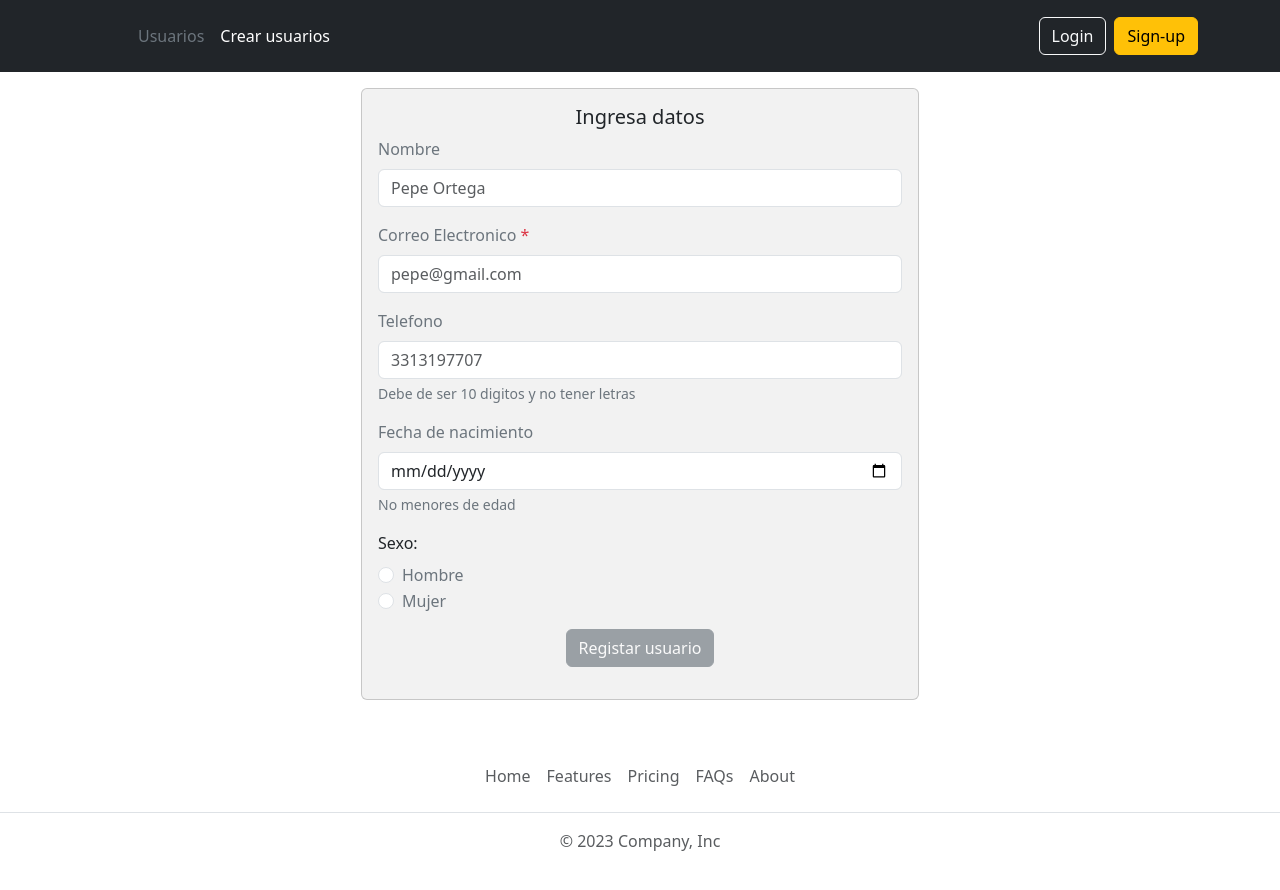
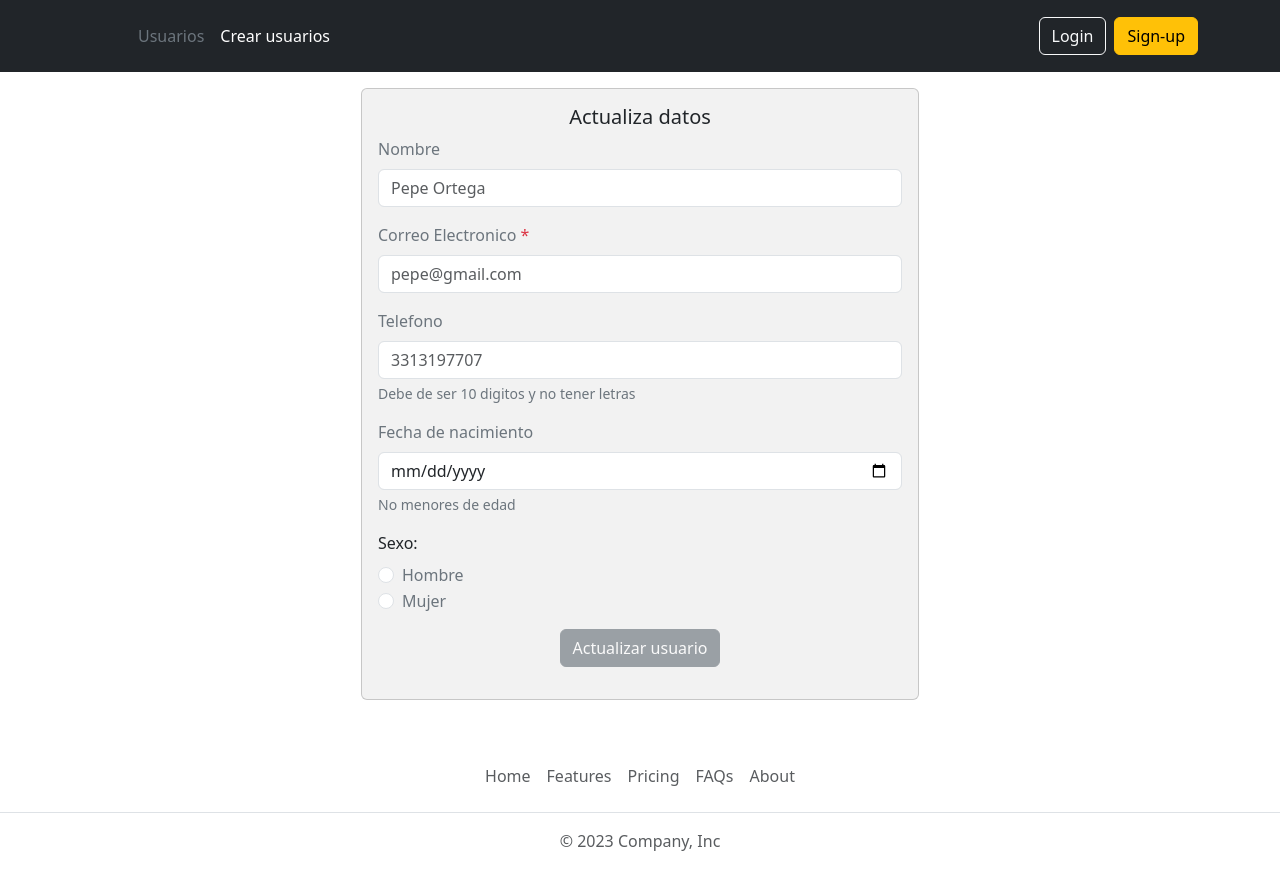
Before and after one commit to Erick-Hernandez-Ortega/prueba-tecnica-yo-contigo, an Angular app: page /ingresar/ingresar in a window 1280 px wide. Shown: the top 890 px of the page. Built offline with nearby package versions, Linux system fonts and the light colour scheme; no server answers.

Commit message:
Se agrega la funcionalidad de actualizar

```diff
--- a/src/app/api/server.mjs
+++ b/src/app/api/server.mjs
@@ -28,13 +28,13 @@ app.get("/usuarios/:id", (req, res) => {
     })
 });
 
-app.put("/usuarios/", (req, res) => {
+app.put("/usuarios", (req, res) => {
     const data = req.body;
 
     connection.query(`UPDATE  prueba.usuarios
 
                         SET nombre='${data.nombre}',
-                        correo='${data.correo}',
+                        correo='${data.email}',
                         fecha_nacimiento='${data.fecha}',
                         sexo='${data.sexo}',
                         telefono='${data.telefono}'
--- a/src/app/components/create-users/create-users.component.html
+++ b/src/app/components/create-users/create-users.component.html
@@ -1,5 +1,5 @@
 <app-header></app-header>
 
-<app-form-users></app-form-users>
+<app-form-users [id_actualizar]="parametro"></app-form-users>
 
 <app-footer></app-footer>
--- a/src/app/components/create-users/create-users.component.ts
+++ b/src/app/components/create-users/create-users.component.ts
@@ -7,12 +7,13 @@ import { ActivatedRoute } from '@angular/router';
   styleUrls: ['./create-users.component.css']
 })
 export class CreateUsersComponent implements OnInit {
+  parametro : number = 0
 
   constructor(private route: ActivatedRoute) { }
 
   ngOnInit() {
     this.route.params.subscribe(params => {
-      const parametro = params['id'];
+      this.parametro = params['id'];
     });
   }
 
--- a/src/app/components/form-users/form-users.component.html
+++ b/src/app/components/form-users/form-users.component.html
@@ -2,7 +2,8 @@
   <div class="d-flex justify-content-center align-items-center">
     <div class="card my-3 w-50">
       <div class="card-body">
-        <h5 class="text-center">Ingresa datos</h5>
+        <h5 class="text-center" *ngIf="!update">Ingresa datos</h5>
+        <h5 class="text-center" *ngIf="update">Actualiza datos</h5>
 
         <div class="mb-3">
           <label for="nombreLabel" class="form-label text-secondary">Nombre</label>
@@ -46,7 +47,8 @@
         </div>
 
         <div class="my-3 d-flex justify-content-center">
-          <button type="button" class="btn btn-secondary" (click)="registrar()" [disabled]="!validar()">Registar usuario</button>
+          <button type="button" class="btn btn-secondary" (click)="registrar()" [disabled]="!validar()" *ngIf="!update">Registar usuario</button>
+          <button type="button" class="btn btn-secondary" (click)="actualizar()" [disabled]="!validar()" *ngIf="update">Actualizar usuario</button>
         </div>
 
       </div>
--- a/src/app/components/form-users/form-users.component.ts
+++ b/src/app/components/form-users/form-users.component.ts
@@ -1,4 +1,4 @@
-import { Component, OnInit, ViewChild, ElementRef } from '@angular/core';
+import { Component, OnInit, ViewChild, ElementRef, Input } from '@angular/core';
 import { HttpClient, HttpHeaders } from '@angular/common/http';
 
 @Component({
@@ -10,21 +10,76 @@ export class FormUsersComponent implements OnInit {
   nombre: string = '';
   email: string = '';
   telefono: string = '';
-  fecha: string = '';
+  fecha: Date = new Date();
   sexo: string = '';
   isMenor: boolean = true;
   response: any = {};
   @ViewChild('abrirModal', { static: true }) miBoton!: ElementRef;
+  @Input() id_actualizar: number = 0;
+  update : boolean = false
 
   constructor(private http: HttpClient) {}
 
-  ngOnInit() {}
+  ngOnInit() {
+    this.update = this.id_actualizar != undefined ? true : false;
+
+
+    if (this.update) {
+      this.http
+      .get(`http://localhost:3000/usuarios/${this.id_actualizar}`)
+      .subscribe(
+        (response : any) => {
+          const fecha = response.user.fecha_nacimiento.toString();
+
+          this.nombre = response.user.nombre;
+          this.email = response.user.correo;
+          this.fecha = fecha.trim();
+          this.sexo = response.user.sexo;
+          this.telefono = response.user.telefono;
+        },
+        (error) => {
+          console.log(error);
+        }
+      );
+    }
+  }
+
+  actualizar(): void {
+    const data = {
+      nombre: this.nombre,
+      email: this.email,
+      telefono: this.telefono,
+      sexo: this.sexo,
+      fecha: this.fecha,
+      id: this.id_actualizar
+    };
+
+    const httpOptions = {
+      headers: new HttpHeaders({
+        'Content-Type': 'application/json',
+      }),
+    };
+
+    console.log(data);
+
+    this.http
+      .put('http://localhost:3000/usuarios', data, httpOptions)
+      .subscribe(
+        (response) => {
+          this.response = response;
+        },
+        (error) => {
+          this.response = error;
+        }
+      );
+
+    this.miBoton.nativeElement.click();
+  }
 
   validar(): boolean {
     const regexNum = /^\d+$/;
     const regexEmail = /^\S+@\S+\.\S+$/;
 
-    // Email ya se valido con required en la plantilla
     if (
       this.telefono.length === 10 &&
       regexNum.test(this.telefono) &&
@@ -38,7 +93,7 @@ export class FormUsersComponent implements OnInit {
   }
 
   esMenor(): boolean {
-    if (this.fecha == '') {
+    if (!this.fecha) {
       return true;
     } else {
       const fechaNacimiento = new Date(this.fecha);
@@ -48,7 +103,7 @@ export class FormUsersComponent implements OnInit {
       const edad = diferenciaTiempo / (1000 * 60 * 60 * 24 * 365.25);
       const edadMinima = 18;
 
-      this.isMenor = edad < edadMinima;
+      // this.isMenor = edad < edadMinima;
       return edad < edadMinima;
     }
   }
@@ -72,7 +127,6 @@ export class FormUsersComponent implements OnInit {
       .post('http://localhost:3000/usuarios', data, httpOptions)
       .subscribe(
         (response) => {
-          // Maneja la respuesta del servidor
           this.response = response;
         },
         (error) => {
```
